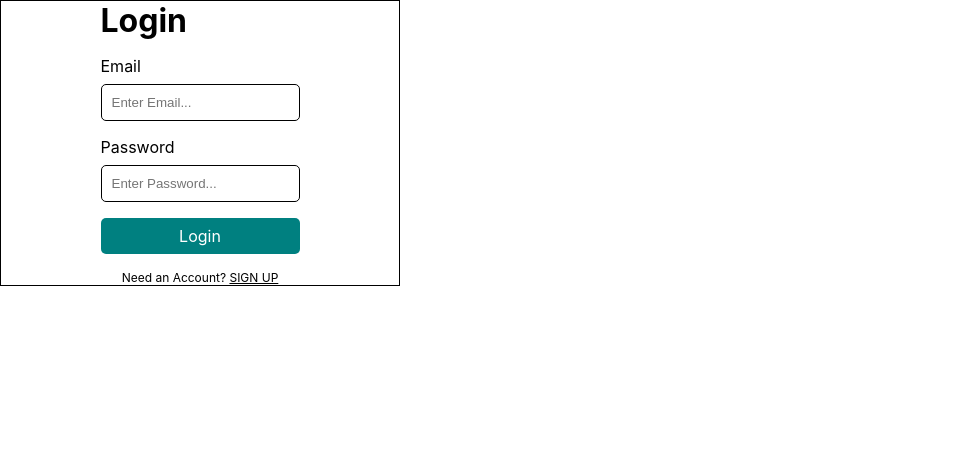
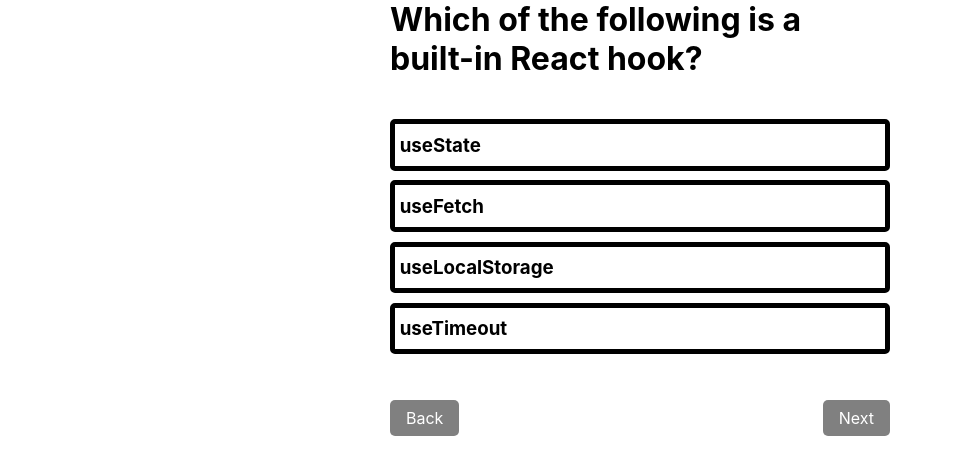
Before and after one commit to kapoor17/salesken, a React (Create React App) app: page / in a window 1280 px wide. Shown: the top 474 px of the page, without its empty margins (0-953 px from the left). Built offline with nearby package versions, Linux system fonts and the light colour scheme.

Commit message:
quiz component done

```diff
--- a/src/App.css
+++ b/src/App.css
@@ -30,11 +30,24 @@
   border-radius: 5px;
 }
 
-.App{
+button:disabled{
+  background-color: grey;
+  cursor:not-allowed;
+}
+
+#root{
   width: 100%;
+  height: 100%;
   display: flex;
   justify-content: center;
   align-items: center;
+}
+
+a:link,
+a:visited ,
+a:hover,
+a:active {
+  color: inherit;
 }
 
 /* Login & Sign-Up */
@@ -75,3 +88,49 @@
   text-decoration: underline;
   cursor: pointer;
 }
+
+/* Quiz */
+
+.quiz-container{
+  width: 500px;
+  position: relative;
+  display: flex;
+  flex-direction: column;
+  justify-content: center;
+  align-items: flex-start;
+  gap: 2em;
+}
+
+.quiz-controls{
+  position: absolute;
+  top: 110%;
+}
+
+.quiz-container button:first-of-type{
+  right: 0px;
+}
+
+.quiz-container button:last-of-type{
+  left: 0px;
+}
+
+.answers{
+  width: 100%;
+}
+
+.answer{
+  width: 100%;
+  margin : 0.5em 0;
+  padding: 0.5em 0.25em;
+  cursor: pointer;
+  border: 5px solid black;
+  border-radius: 5px;
+}
+
+.answer.correct{
+  border-color: green;
+}
+
+.answer.incorrect{
+  border-color: red;
+}
--- a/src/App.js
+++ b/src/App.js
@@ -2,10 +2,12 @@
 import { Routes, Route } from 'react-router-dom';
 import { SignUpPage as SignUp } from './Components/SignUp/SignUpPage';
 import { LoginPage as Login } from './Components/Login/LoginPage';
+import { Quiz } from './Components/Quiz/Quiz';
 
 function App() {
   return (
     <Routes>
+      <Route path="/" element={<Quiz/>}/>
       <Route path="/" element={<Login/>}/>
       <Route path="/signup" element={<SignUp/>}/>
     </Routes>
--- a/src/Components/Login/LoginPage.js
+++ b/src/Components/Login/LoginPage.js
@@ -7,8 +7,7 @@
 
     const [login, setLogin] = React.useState({
         "email" : "",
-        "password" : "",
-        "confirm-password" : ""
+        "password" : ""
     })
 
     React.useEffect(()=>{
@@ -16,11 +15,11 @@
 
     function handleSubmit(e){
         e.preventDefault();
-        if(login["confirm-password"] !== login.password) {
-            console.log("pass not same")
-            return
+        if(!localStorage.getItem(login.email)){
+            alert("user doesnt exist please sign up");
+        }else{
+            localStorage.getItem(login.email) === login.password ? navigate("/quiz") : alert("pass not same");
         }
-        localStorage.setItem(login.email,login.password);
     }
 
     function handleChange({target}){
@@ -63,7 +62,7 @@
 
                 <button type="submit" className="login--submit">Login</button>
 
-                <p className="sign-up-redirect">Need an Account? <a onClick={()=> navigate('/signup')}>SIGN UP</a> </p>
+                <p className="sign-up-redirect">Need an Account? <a href= "" onClick={()=> navigate('/signup')}>SIGN UP</a> </p>
             </form>
         </div>
     )
--- /dev/null
+++ b/src/Components/Quiz/Quiz.js
@@ -0,0 +1,61 @@
+import React from 'react';
+import questions from "./questions.json";
+
+export function Quiz() {
+  const [question, setQuestion] = React.useState(questions);
+  const [currentQuesIndex, setCurrentQuesIndex] = React.useState(0);
+  const [choosenAnswers, setChoosenAnswers] = React.useState([]);
+
+  function handleClick(questionIndex, ansIndex){
+    const newArray = [...choosenAnswers];
+    newArray[questionIndex] = ansIndex;
+    setChoosenAnswers(newArray);
+  }
+
+  const currentQues = question[currentQuesIndex];
+  const isLastQuestion = currentQuesIndex === question.length - 1;
+  const isFirstQuestion = currentQuesIndex === 0;
+
+  return (
+    <div className='quiz-container'>
+        <h1>{currentQues.question}</h1>
+        <div className='answers'>
+            {currentQues.answers.map((ans,ansIndex) => {
+                let className = "answer"
+                const choosenAnswer = choosenAnswers[currentQuesIndex]
+
+                if(choosenAnswer === ansIndex){
+                    className += currentQues.correctAnswer === choosenAnswer ? " correct" : " incorrect";
+                }
+                return (
+                    <h3
+                        className={className}
+                        key={ansIndex}
+                        onClick = {() => {
+                            if(choosenAnswer != null) return
+                            handleClick(currentQuesIndex, ansIndex)
+                        }}
+                    >
+                        {ans}
+                    </h3>
+                )
+            })}
+        </div>
+        <button
+            className='quiz-controls'
+            disabled = {isLastQuestion  || choosenAnswers[currentQuesIndex] == null}
+            onClick={()=>setCurrentQuesIndex(prev => prev+1)}
+        >
+                Next
+        </button>
+        <button
+            className='quiz-controls'
+            disabled = {isFirstQuestion}
+            onClick={()=>setCurrentQuesIndex(prev => prev-1)}
+        >
+                Back
+        </button>
+    </div>
+  )
+
+}
--- /dev/null
+++ b/src/Components/Quiz/questions.json
@@ -0,0 +1,17 @@
+[
+    {
+        "question":"Which of the following is a built-in React hook?",
+        "answers":["useState","useFetch","useLocalStorage","useTimeout"],
+        "correctAnswer":0
+    },
+    {
+        "question":"What is the correct order of these lifecycle phases?",
+        "answers":["unmount, update, mount","mount, update, unmount","update, mount, unmount","mount, unmount, update"],
+        "correctAnswer":1
+    },
+    {
+        "question":"What is reconciliation?",
+        "answers":["The process of converting the virtual DOM to DOM nodes.","The process of combining two virtual DOM trees into one.","The algorithm used by React to determine which state updates to batch together.","The algorithm used by React to determine which elements changed between renders."],
+        "correctAnswer":3
+    }
+]
--- a/src/Components/SignUp/SignUpPage.js
+++ b/src/Components/SignUp/SignUpPage.js
@@ -1,6 +1,10 @@
-import React from "react";
+import React, { useRef } from "react";
+import { useNavigate } from "react-router-dom";
 
 export function SignUpPage(){
+
+    const navigate = useNavigate();
+    const confirmPass = useRef();
 
     const [signUp, setSignUp] = React.useState({
         "email" : "",
@@ -14,10 +18,12 @@
     function handleSubmit(e){
         e.preventDefault();
         if(signUp["confirm-password"] !== signUp.password) {
-            console.log("pass not same")
-            return
+            // handle confirm pass functionality
+            alert("password not same");
+        }else{
+            localStorage.setItem(signUp.email,signUp.password);
+            navigate("/");
         }
-        localStorage.setItem(signUp.email,signUp.password);
     }
 
     function handleChange({target}){
@@ -62,6 +68,7 @@
                         id="confirm-password"
                         onChange={handleChange}
                         value={signUp.confirmPass}
+                        ref={confirmPass}
                         required
                     />
                 </div>
```
Also changed, not shown: 1 other file (tests, documents, lock files or other folders).
